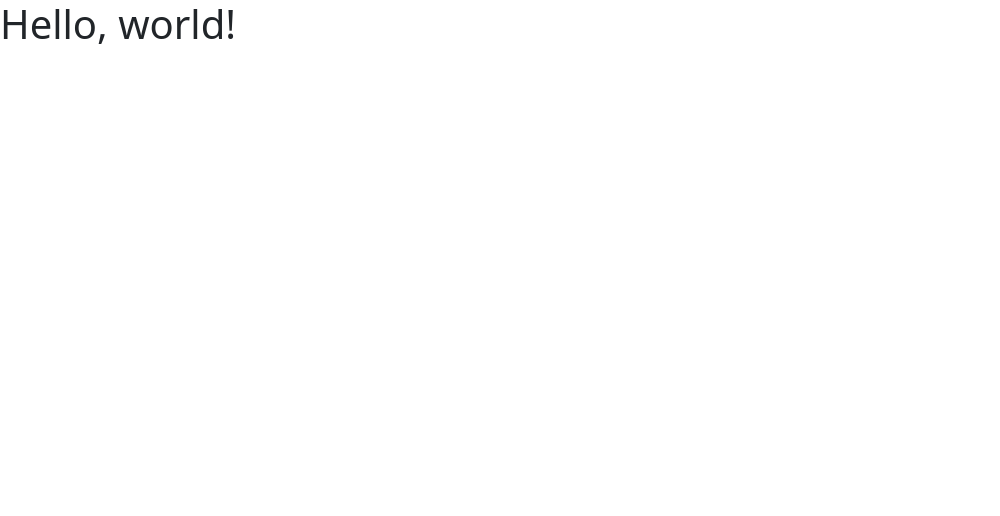
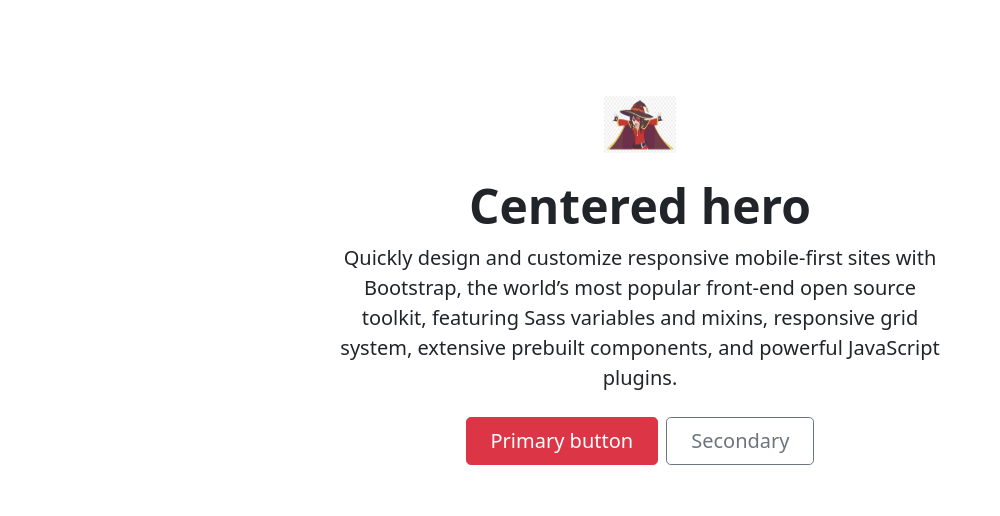
Before and after one commit to fattyPunk/myPortofolio, a plain HTML site: page index.html in a window 1280 px wide. Shown: the whole page, without its empty margins (0-1000 px from the left). Drawn offline with nearby package versions, Linux system fonts and the light colour scheme.

Commit message:
adding jumbotron and photos

```diff
--- a/index.html
+++ b/index.html
@@ -11,8 +11,19 @@
     <title>Hello, world!</title>
   </head>
   <body>
-    <h1>Hello, world!</h1>
-
+    <!-- ? jumbotron  -->
+    <div class="px-4 py-5 my-5 text-center">
+        <img class="d-block mx-auto mb-4" src="photo1.png" alt="" width="72" height="57">
+        <h1 class="display-5 fw-bold">Centered hero</h1>
+        <div class="col-lg-6 mx-auto">
+          <p class="lead mb-4">Quickly design and customize responsive mobile-first sites with Bootstrap, the world’s most popular front-end open source toolkit, featuring Sass variables and mixins, responsive grid system, extensive prebuilt components, and powerful JavaScript plugins.</p>
+          <div class="d-grid gap-2 d-sm-flex justify-content-sm-center">
+            <button type="button" class="btn btn-danger btn-lg px-4 gap-3">Primary button</button>
+            <button type="button" class="btn btn-outline-secondary btn-lg px-4">Secondary</button>
+          </div>
+        </div>
+      </div>
+    <!-- ? jumbotron  -->
     <!-- Optional JavaScript; choose one of the two! -->
 
     <!-- Option 1: Bootstrap Bundle with Popper -->
```
Also changed, not shown: photo1.png (added).
